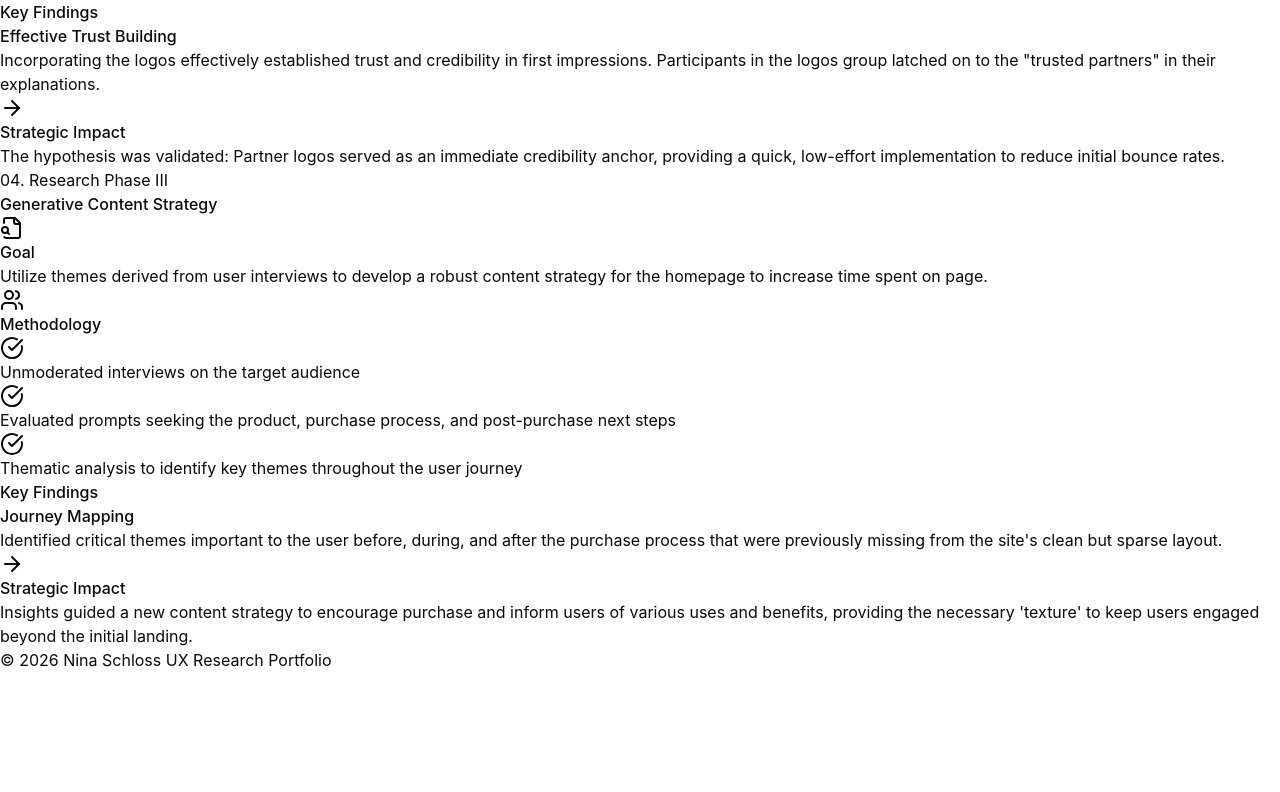
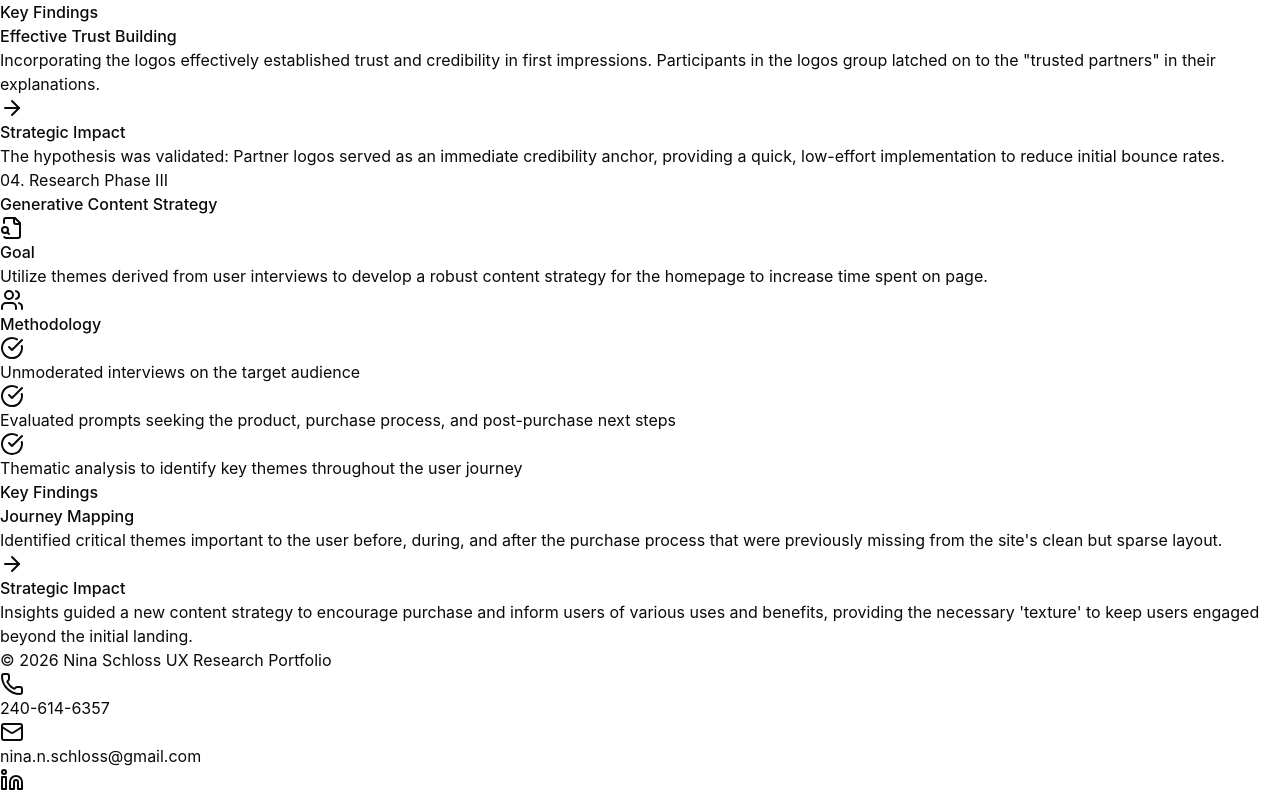
Before and after one commit to NinaSchloss/OmniPortfolio, a React (Vite) app in the folder Visual Portfolio for Case Study (2)/: page /reducing-bounce-rate in a window 1280 px wide. Shown: the part 2088-2880 px from the top of the page. Before the commit the page ends 2760 px from the top, so only its background shows below. Built offline with nearby package versions, Linux system fonts and the light colour scheme.

Commit message:
Add contact information to site footers

```diff
--- a/Visual Portfolio for Case Study (2)/src/app/components/footer-section.tsx
+++ b/Visual Portfolio for Case Study (2)/src/app/components/footer-section.tsx
@@ -1,4 +1,4 @@
-import { Award, Mail, Linkedin, Globe } from 'lucide-react';
+import { Award, Mail, Linkedin, Phone } from 'lucide-react';
 
 export function FooterSection() {
   return (
@@ -41,20 +41,22 @@ export function FooterSection() {
         </div>
 
         <div className="border-t border-gray-700 pt-8">
-          <div className="flex flex-col md:flex-row justify-between items-center gap-4">
+          <div className="flex flex-col md:flex-row justify-between items-center gap-6">
             <p className="text-gray-400">
               © 2026 UX Research Portfolio - Lowe's Omnichannel Case Study
             </p>
-            <div className="flex gap-4">
-              <button className="w-10 h-10 bg-gray-800 hover:bg-gray-700 rounded-full flex items-center justify-center transition-colors">
-                <Mail className="w-5 h-5" />
-              </button>
-              <button className="w-10 h-10 bg-gray-800 hover:bg-gray-700 rounded-full flex items-center justify-center transition-colors">
+            <div className="flex flex-col sm:flex-row gap-6 items-center text-gray-400">
+              <a href="tel:2406146357" className="flex items-center gap-2 hover:text-white transition-colors">
+                <Phone className="w-4 h-4" />
+                <span>240-614-6357</span>
+              </a>
+              <a href="mailto:nina.n.schloss@gmail.com" className="flex items-center gap-2 hover:text-white transition-colors">
+                <Mail className="w-4 h-4" />
+                <span>nina.n.schloss@gmail.com</span>
+              </a>
+              <a href="https://www.linkedin.com/in/ninaschloss" target="_blank" rel="noopener noreferrer" className="flex items-center gap-2 hover:text-white transition-colors">
                 <Linkedin className="w-5 h-5" />
-              </button>
-              <button className="w-10 h-10 bg-gray-800 hover:bg-gray-700 rounded-full flex items-center justify-center transition-colors">
-                <Globe className="w-5 h-5" />
-              </button>
+              </a>
             </div>
           </div>
         </div>
--- a/Visual Portfolio for Case Study (2)/src/app/pages/BounceRateCaseStudy.tsx
+++ b/Visual Portfolio for Case Study (2)/src/app/pages/BounceRateCaseStudy.tsx
@@ -4,7 +4,7 @@ import { ResearchPhase } from '../components/research-phase';
 // Since we want to keep the original content intact without breaking the Lowe's page,
 // we will build a tailored Hero and Challenge for this page using the same Tailwind classes.
 import { ImageWithFallback } from '../components/figma/ImageWithFallback';
-import { AlertCircle, Zap } from 'lucide-react';
+import { AlertCircle, Zap, Mail, Phone, Linkedin } from 'lucide-react';
 
 export function BounceRateCaseStudy() {
   const methodologies = [
@@ -189,11 +189,22 @@ export function BounceRateCaseStudy() {
       {/* Reused Footer Section (Since it contains general project info, we'll keep it or create a simplified one) */}
       <footer className="py-16 px-6 bg-gray-900 text-white">
         <div className="max-w-7xl mx-auto">
-          <div className="border-t border-gray-700 pt-8 mt-8">
-            <div className="flex flex-col md:flex-row justify-between items-center gap-4">
-              <p className="text-gray-400">
-                © 2026 Nina Schloss UX Research Portfolio
-              </p>
+          <div className="flex flex-col md:flex-row justify-between items-center gap-6">
+            <p className="text-gray-400">
+              © 2026 Nina Schloss UX Research Portfolio
+            </p>
+            <div className="flex flex-col sm:flex-row gap-6 items-center text-gray-400">
+              <a href="tel:2406146357" className="flex items-center gap-2 hover:text-white transition-colors">
+                <Phone className="w-4 h-4" />
+                <span>240-614-6357</span>
+              </a>
+              <a href="mailto:nina.n.schloss@gmail.com" className="flex items-center gap-2 hover:text-white transition-colors">
+                <Mail className="w-4 h-4" />
+                <span>nina.n.schloss@gmail.com</span>
+              </a>
+              <a href="https://www.linkedin.com/in/ninaschloss" target="_blank" rel="noopener noreferrer" className="flex items-center gap-2 hover:text-white transition-colors">
+                <Linkedin className="w-5 h-5" />
+              </a>
             </div>
           </div>
         </div>
--- a/Visual Portfolio for Case Study (2)/src/app/pages/HomePage.tsx
+++ b/Visual Portfolio for Case Study (2)/src/app/pages/HomePage.tsx
@@ -1,5 +1,5 @@
 import { Link } from 'react-router';
-import { ArrowRight, User } from 'lucide-react';
+import { ArrowRight, User, Mail, Phone, Linkedin } from 'lucide-react';
 import lowesHeroImage from 'figma:asset/875d1543ccd466d0cb54f4927a011af45218cc81.png';
 
 export function HomePage() {
@@ -88,11 +88,22 @@ export function HomePage() {
 
       <footer className="py-16 px-6 bg-gray-900 text-white">
         <div className="max-w-7xl mx-auto">
-          <div className="border-t border-gray-700 pt-8 mt-8">
-            <div className="flex flex-col md:flex-row justify-between items-center gap-4">
-              <p className="text-gray-400">
-                © 2026 Nina Schloss UX Research Portfolio
-              </p>
+          <div className="flex flex-col md:flex-row justify-between items-center gap-6">
+            <p className="text-gray-400">
+              © 2026 Nina Schloss UX Research Portfolio
+            </p>
+            <div className="flex flex-col sm:flex-row gap-6 items-center text-gray-400">
+              <a href="tel:2406146357" className="flex items-center gap-2 hover:text-white transition-colors">
+                <Phone className="w-4 h-4" />
+                <span>240-614-6357</span>
+              </a>
+              <a href="mailto:nina.n.schloss@gmail.com" className="flex items-center gap-2 hover:text-white transition-colors">
+                <Mail className="w-4 h-4" />
+                <span>nina.n.schloss@gmail.com</span>
+              </a>
+              <a href="https://www.linkedin.com/in/ninaschloss" target="_blank" rel="noopener noreferrer" className="flex items-center gap-2 hover:text-white transition-colors">
+                <Linkedin className="w-5 h-5" />
+              </a>
             </div>
           </div>
         </div>
```
